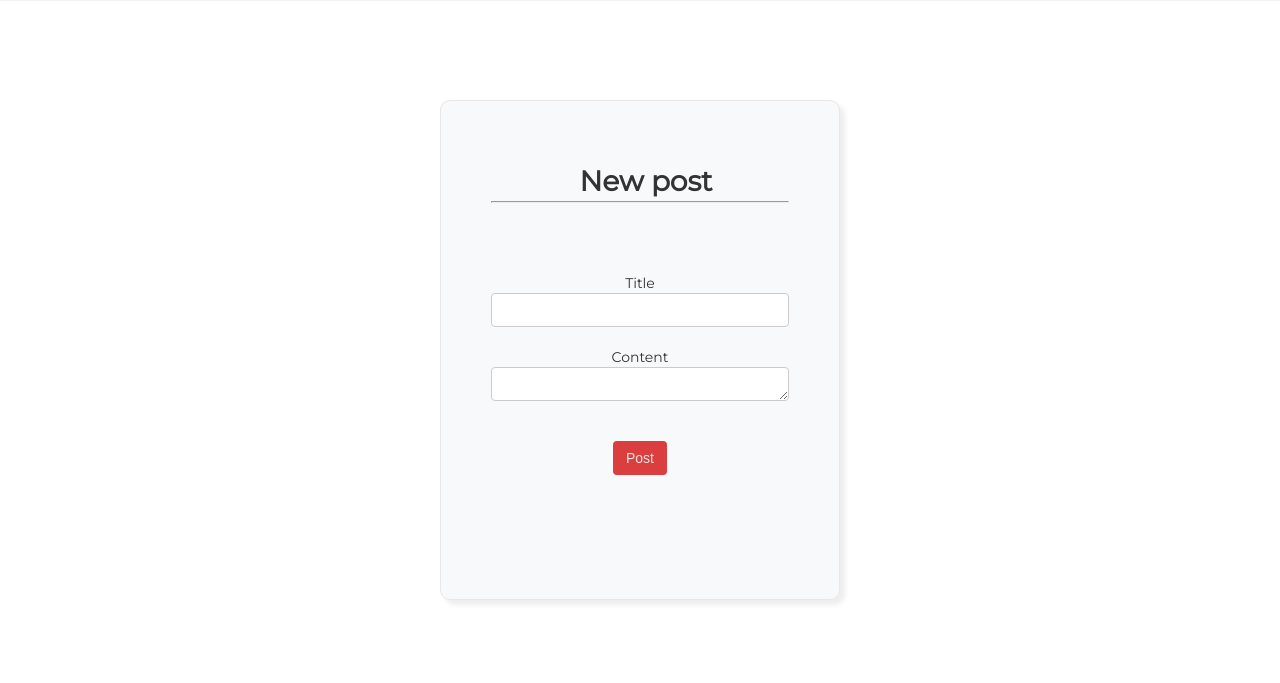
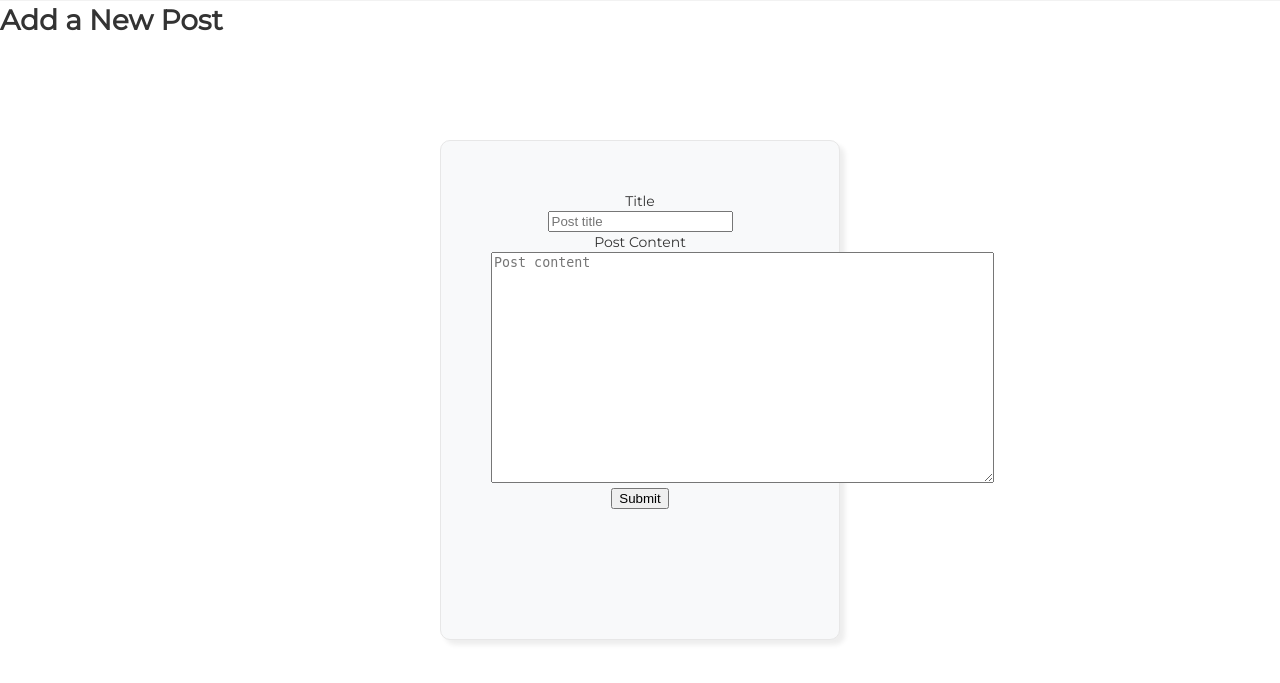
Before and after one commit to abrhamadddis/ALX_zone, a Flask app: page /create/ in a window 1280 px wide. Shown: the part 54-737 px from the top of the page. Run offline with Flask 2, Linux system fonts and the light colour scheme; some web fonts are replaced.

Commit message:
trouble shoot

```diff
--- a/templates/test_register.html
+++ b/templates/test_register.html
@@ -1,22 +1,23 @@
 {% extends 'nav.html' %}
-<link rel="stylesheet" href="{{ url_for('static', filename='static/createPost.css') }}"/>
 
 {% block content %}
+    <h1>{% block title %} Add a New Post {% endblock %}</h1>
+    <form method="post">
+        <label for="title">Title</label>
+        <br>
+        <input type="text" name="title"
+               placeholder="Post title"
+               value="{{ request.form['title'] }}"></input>
+        <br>
 
-<form method="posts">
-    <h1 id="label_1">New post </h1>
-    <hr>
-    <div id="main">
-        <label >Title</label>
+        <label for="content">Post Content</label>
         <br>
-        <input class="input_2" type="text" name="title" value="{{ request.form['title'] }}" id="Pass" ></input>
+        <textarea name="content"
+                  placeholder="Post content"
+                  rows="15"
+                  cols="60"
+                  >{{ request.form['content'] }}</textarea>
         <br>
-        <label>Content</label>
-        <textarea name="" class="post" cols="30" rows="10" >{{ request.form['content'] }}</textarea>
-        <br><br>
-        <button type="submit" id="post_but">Post</button>
-        <br><br>
-    </div>
-</form>
-
+        <button type="submit">Submit</button>
+    </form>
 {% endblock %}
```
Also changed, not shown: database.db.
